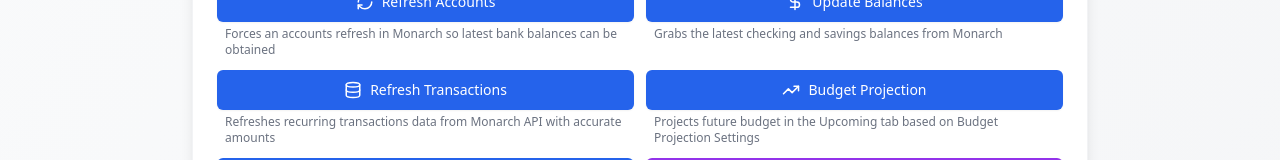
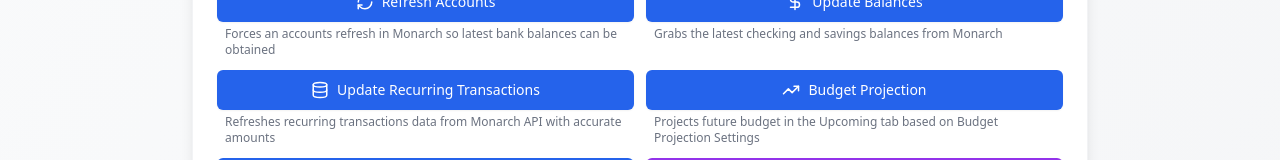
Before and after one commit to bradyespey/budget-calendar, a React (Vite) app: page /settings in a window 1280 px wide. Shown: the part 385-545 px from the top of the page. Built offline with nearby package versions, Linux system fonts and the light colour scheme; no server answers.

Commit message:
Rename Refresh Transactions button to Update Recurring Transactions

```diff
--- a/src/components/QuickActions.tsx
+++ b/src/components/QuickActions.tsx
@@ -115,7 +115,7 @@ export function QuickActionButtons({
       <div className="space-y-1">
         <Button className="w-full inline-flex items-center justify-center gap-2 px-4 py-3 font-medium bg-blue-600 hover:bg-blue-700 text-white rounded-lg shadow-sm transition-all" onClick={onRefreshTransactions} disabled={busy}>
           {busy && activeAction === 'transactions' ? <Loader className="animate-spin" size={18} /> : <Database size={18} />}
-          Refresh Transactions
+          Update Recurring Transactions
         </Button>
         <p className="text-xs text-gray-500 dark:text-gray-400 px-2">Refreshes recurring transactions data from Monarch API with accurate amounts</p>
         {showTimestamps && (
```
